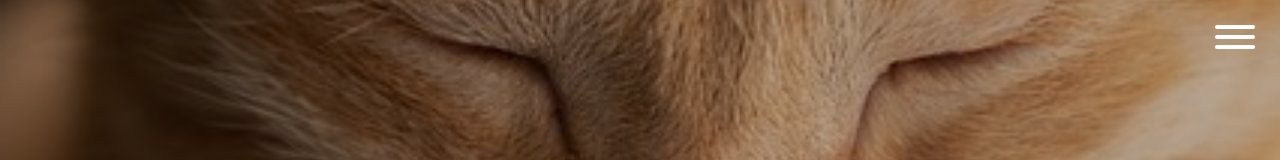
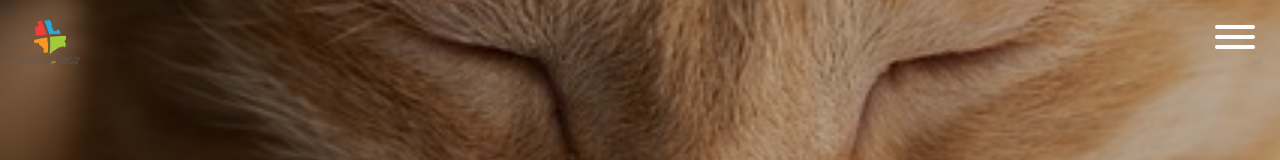
Before and after one commit to alfesen/new-icf-warsaw, a React (Vite) app: page / in a window 1280 px wide. Shown: the top 160 px of the page. Built offline with nearby package versions, Linux system fonts and the light colour scheme.

Commit message:
Add ICF Logo

```diff
--- a/src/components/Header/Header.module.scss
+++ b/src/components/Header/Header.module.scss
@@ -4,6 +4,10 @@
   position: relative;
   width: 100%;
   height: 100vh;
+  &__logo {
+    padding: 2em;
+    width: 10rem;
+  }
   &__heading {
     position: absolute;
     width: 100%;
--- a/src/components/Header/Header.tsx
+++ b/src/components/Header/Header.tsx
@@ -2,6 +2,7 @@ import Navigation from '../Navigation/Navigation'
 import s from './Header.module.scss'
 
 import cat from '../../assets/cat-6664412_640.jpg'
+import logo from '../../assets/logo_icf-warsaw-large.png'
 
 const Header = () => {
   return (
@@ -12,6 +13,11 @@ const Header = () => {
         backgroundPosition: 'center',
       }}
       className={s.header}>
+      <img
+        className={s.header__logo}
+        src={logo}
+        alt='International Christian Fellowship logo'
+      />
       <Navigation />
       <h1 className={s.header__heading}>
         <span className={s['header__heading--primary']}>
```
